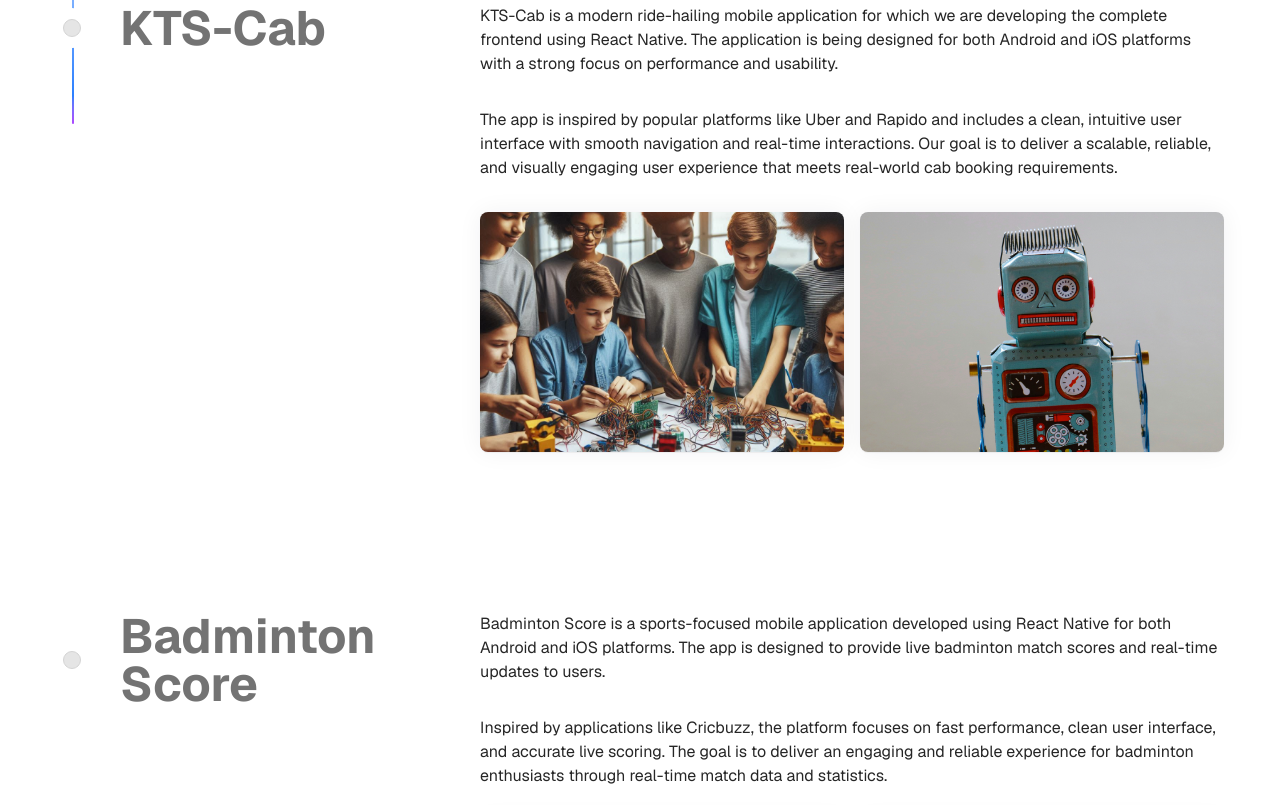
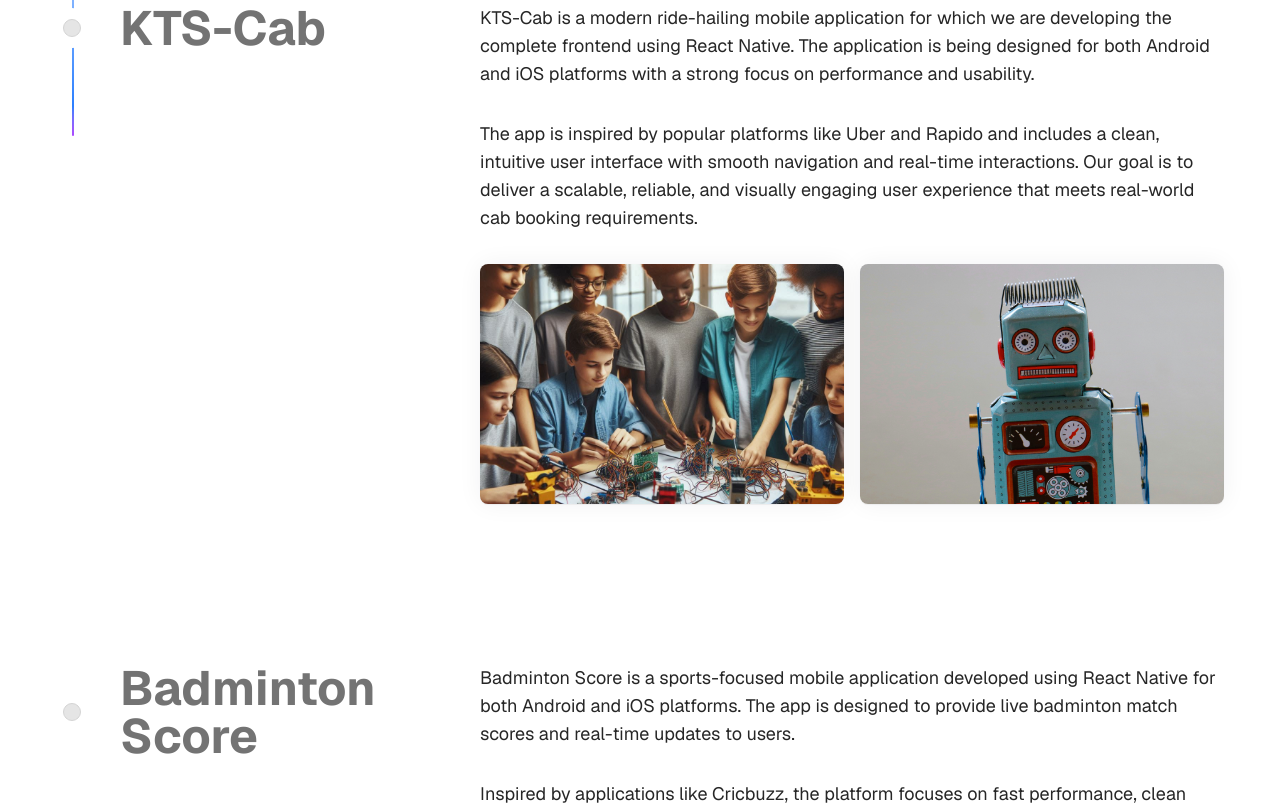
Before and after one commit to vsay-vsay/Vsaygroup, a Next.js app: page /project in a window 1280 px wide. Shown: the part 560-1365 px from the top of the page. Built offline with nearby package versions, Linux system fonts and the light colour scheme.

Commit message:
Fix Project pages

```diff
--- a/src/app/components/templete/ProjectPage/Projectpage.tsx
+++ b/src/app/components/templete/ProjectPage/Projectpage.tsx
@@ -12,11 +12,11 @@ const ServicesPage: React.FC = () => {
   title: "KTS-Cab",
   content: (
     <div>
-      <p className="text-neutral-800 dark:text-neutral-200 text-lg md:text-base font-normal mb-8">
+      <p className="text-neutral-800 dark:text-neutral-200 text-sm sm:text-base md:text-lg font-normal mb-8">
         KTS-Cab is a modern ride-hailing mobile application for which we are developing the complete frontend using React Native. The application is being designed for both Android and iOS platforms with a strong focus on performance and usability.
       </p>
 
-      <p className="text-neutral-800 dark:text-neutral-200 text-lg md:text-base font-normal mb-8">
+      <p className="text-neutral-800 dark:text-neutral-200 text-sm sm:text-base md:text-lg font-normal mb-8">
         The app is inspired by popular platforms like Uber and Rapido and includes a clean, intuitive user interface with smooth navigation and real-time interactions. Our goal is to deliver a scalable, reliable, and visually engaging user experience that meets real-world cab booking requirements.
       </p>
 
@@ -44,11 +44,11 @@ const ServicesPage: React.FC = () => {
   title: "Badminton Score",
   content: (
     <div>
-      <p className="text-neutral-800 dark:text-neutral-200 text-lg md:text-base font-normal mb-8">
+      <p className="text-neutral-800 dark:text-neutral-200 text-sm sm:text-base md:text-lg font-normal mb-8">
         Badminton Score is a sports-focused mobile application developed using React Native for both Android and iOS platforms. The app is designed to provide live badminton match scores and real-time updates to users.
       </p>
 
-      <p className="text-neutral-800 dark:text-neutral-200 text-lg sm:text-sm md:text-base font-normal mb-8">
+      <p className="text-neutral-800 dark:text-neutral-200 text-sm sm:text-base md:text-lg font-normal mb-8">
         Inspired by applications like Cricbuzz, the platform focuses on fast performance, clean user interface, and accurate live scoring. The goal is to deliver an engaging and reliable experience for badminton enthusiasts through real-time match data and statistics.
       </p>
 
```
